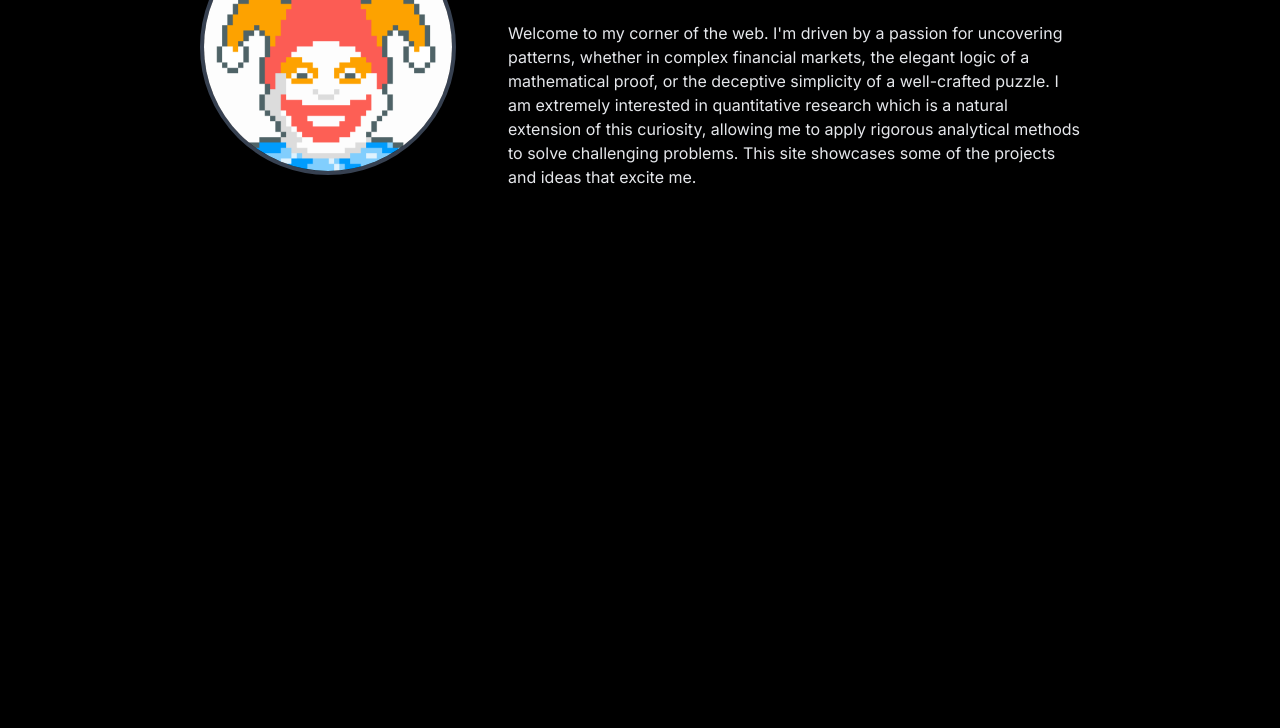
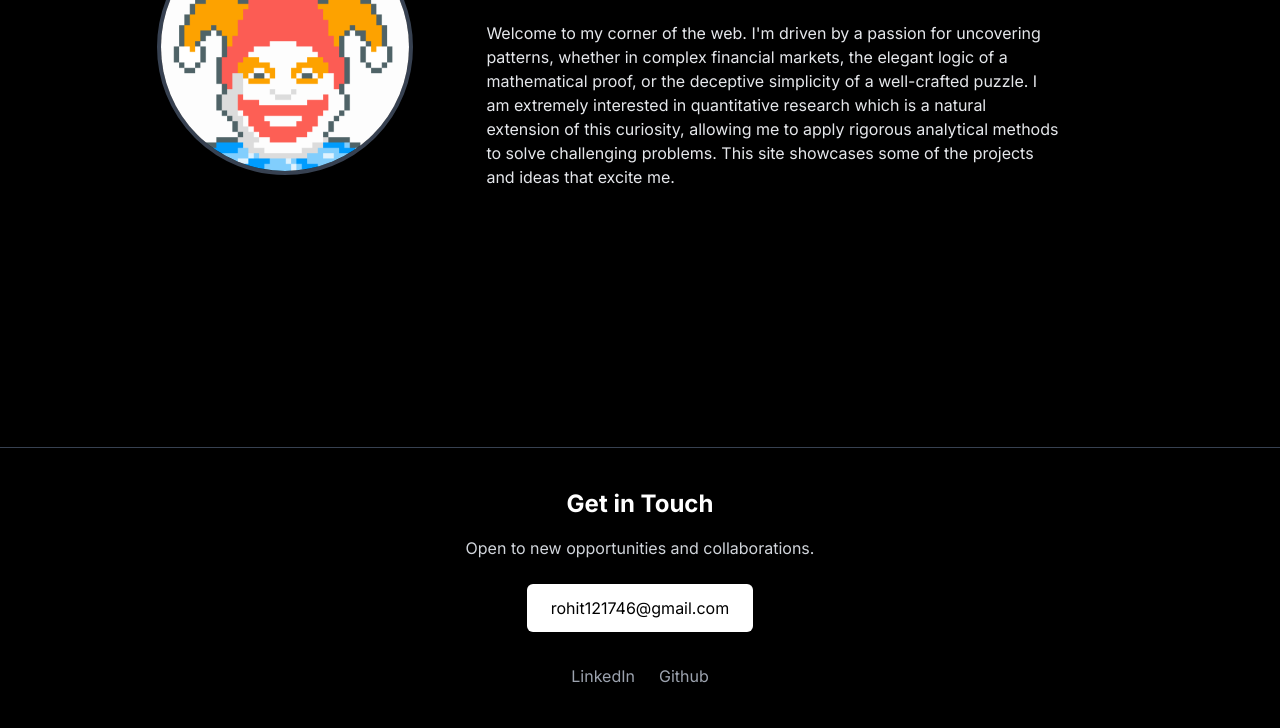
Before and after one commit to rrawatt/rrawatt.github.io, a plain HTML site: page index.html in a window 1280 px wide. Shown: the part 369-1097 px from the top of the page. Before the commit the page ends 800 px from the top, so only its background shows below. Drawn offline with nearby package versions, Linux system fonts and the light colour scheme.

Commit message:
Update index.html

```diff
--- a/index.html
+++ b/index.html
@@ -81,7 +81,7 @@
              </div>
              <div class="md:col-span-2 text-center md:text-left">
                  <h1 class="text-4xl md:text-5xl font-bold leading-tight text-white">Rohit Rawat</h1>
-                 <p class="mt-4 text-lg text-gray-300">Aspiring Quantitative Researcher & Puzzle Enthusiast</p>
+                 <p class="mt-4 text-lg text-gray-300">Aspiring Quantitative Researcher, Puzzle Enthusiast and Budding Poker Player</p>
                  <p class="mt-6 text-gray-200 max-w-xl mx-auto md:mx-0">
                       Welcome to my corner of the web. I'm driven by a passion for uncovering patterns, whether in complex financial markets, the elegant logic of a mathematical proof, or the deceptive simplicity of a well-crafted puzzle. I am extremely interested in quantitative research which is a natural extension of this curiosity, allowing me to apply rigorous analytical methods to solve challenging problems. This site showcases some of the projects and ideas that excite me.
                  </p>
@@ -168,12 +168,26 @@
           </div>
       </section>
 </main>
+<footer id="contact" class="border-t border-gray-700 mt-20">
+        <div class="container mx-auto px-6 py-10 text-center">
+            <p class="text-2xl font-bold mb-4 text-white">Get in Touch</p>
+            <p class="text-gray-300 mb-6">Open to new opportunities and collaborations.</p>
+            <a href="mailto:rohit121746@gmail.com" class="inline-block bg-white text-black px-6 py-3 rounded-md hover:bg-gray-200 transition-colors duration-300">
+                rohit121746@gmail.com
+            </a>
+            <div class="flex justify-center space-x-6 mt-8">
+                <a href="https://www.linkedin.com/in/rohit-rawat-5aa3b92a6/" target="_blank" rel="noopener noreferrer" class="text-gray-400 hover:text-white">LinkedIn</a>
+                <a href="https://github.com/rrawatt" target="_blank" rel="noopener noreferrer" class="text-gray-400 hover:text-white">Github</a>
+            </div>
+        </div>
+    </footer>
+
 <script>
     // This script handles the single-page navigation logic.
     // You can add the puzzle logic back in here if you need it.
     document.addEventListener('DOMContentLoaded', function() {
         const pages = document.querySelectorAll('.page-section');
-        const navLinks = document.querySelectorAll('header a');
+        const navzs = document.querySelectorAll('header a');
         const mobileMenu = document.getElementById('mobile-menu');
         const menuButton = document.getElementById('mobile-menu-button');
 
```
